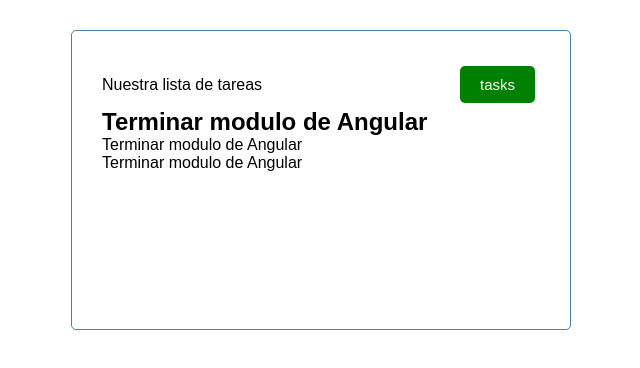
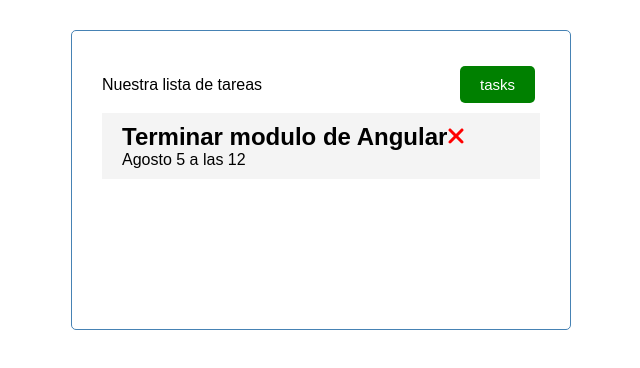
Before and after one commit to FacuNan/Lista-tareas-Argentina-ProgramA-, an Angular app: page / in a window 1280 px wide. Shown: the top 368 px of the page, without its empty margins (319-959 px from the left). Built offline with nearby package versions, Linux system fonts and the light colour scheme.

Commit message:
icono delete task

```diff
--- a/package.json
+++ b/package.json
@@ -18,6 +18,8 @@
     "@angular/platform-browser": "^15.0.0",
     "@angular/platform-browser-dynamic": "^15.0.0",
     "@angular/router": "^15.0.0",
+    "@fortawesome/angular-fontawesome": "^0.12.0",
+    "@fortawesome/free-solid-svg-icons": "^6.2.1",
     "rxjs": "~7.5.0",
     "tslib": "^2.3.0",
     "zone.js": "~0.12.0"
--- a/src/app/components/tasks-item/tasks-item.component.css
+++ b/src/app/components/tasks-item/tasks-item.component.css
@@ -0,0 +1,17 @@
+.task{
+background-color: #f4f4f4;
+margin-top: 5px;
+padding:10px 20px;
+cursor:pointer;
+
+}
+
+.task.reminder{
+    border-left: green solid 5px;
+}
+
+.task h3{
+    align-items: center;
+    display: flex;
+    justify-content: space-between;
+}
--- a/src/app/components/tasks-item/tasks-item.component.html
+++ b/src/app/components/tasks-item/tasks-item.component.html
@@ -1,5 +1,4 @@
 <div class="task">
-    <h2>{{task.text}}</h2>
-    <p>{{task.text}}</p>
-    <p>{{task.text}}</p>
+    <h2>{{task.text}}<fa-icon [icon]="faTimes" [ngStyle]="{'color':'red'}"></fa-icon> </h2>
+    <p>{{task.dia}}</p>
 </div>
--- a/src/app/components/tasks-item/tasks-item.component.ts
+++ b/src/app/components/tasks-item/tasks-item.component.ts
@@ -1,7 +1,7 @@
 import { Component, Input } from '@angular/core';
 import { tasks } from 'src/app/mock-servic';
 import { task } from 'src/app/task';
-
+import { faTimes } from '@fortawesome/free-solid-svg-icons';
 @Component({
   selector: 'app-tasks-item',
   templateUrl: './tasks-item.component.html',
@@ -9,5 +9,6 @@ import { task } from 'src/app/task';
 })
 
 export class TasksItemComponent {
+  faTimes = faTimes;
   @Input() task:task=tasks[0];
 }
```
Also changed, not shown: src/app/app.module.ts (+5 -2 lines), src/app/service/tasks-service.service.ts (added, +9 -0 lines), 2 other files (tests, documents, lock files or other folders).
